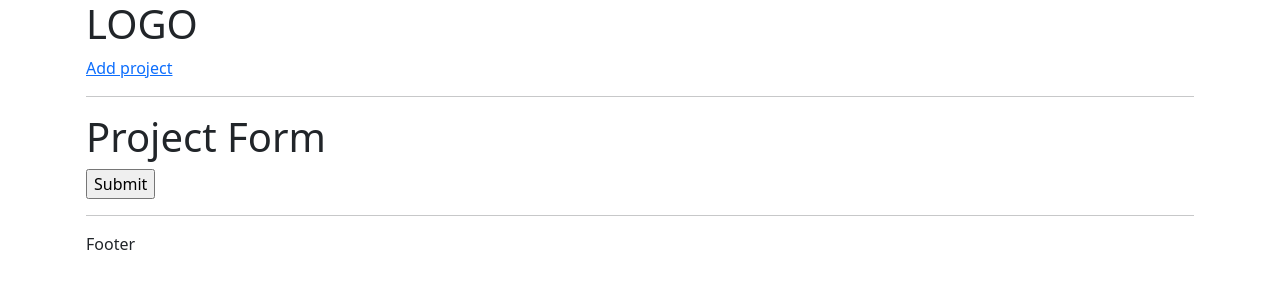
After one commit to shubendu/DevBook, a Django app: page /create-project/ in a window 1280 px wide. The commit adds this page. Shown: the top 300 px of the page. Run offline with Django 3.2, Linux system fonts and the light colour scheme; some libraries are stand-ins or nearby versions.

Commit message:
till 5 oct

```diff
--- /dev/null
+++ b/projects/templates/projects/project-form.html
@@ -0,0 +1,11 @@
+{% extends 'main.html' %}
+
+{% block content %}
+
+<h1>Project Form</h1>
+<form method="POST">
+    {% csrf_token %}
+    <input type="submit">
+</form>
+
+{% endblock %}
--- a/projects/templates/projects/projects.html
+++ b/projects/templates/projects/projects.html
@@ -8,13 +8,13 @@
         <th>ID</th>
         <th>Project</th>
         <th>Prositive votes</th>
-        <th>Ratio</th>
+        <th>Votes</th>
         <th></th>
     </tr>
     {% for project in projects %}
     <tr>
+        <td>{{project.id}}</td>
         <td>{{project.title}}</td>
-        <td>{{project.vote}}</td>
         <td>{{project.vote_total}}</td>
         <td>{{project.vote_ratio}}%</td>
         <td>{{project.created}}</td>
--- a/projects/urls.py
+++ b/projects/urls.py
@@ -4,5 +4,6 @@ from . import views
 
 urlpatterns =[
     path('', views.projects, name="projects"),
-    path('project/<str:pk>', views.project, name="project")
+    path('project/<str:pk>', views.project, name="project"),
+    path('create-project/', views.createProject, name="create-project"),
 ]
--- a/projects/views.py
+++ b/projects/views.py
@@ -13,3 +13,7 @@ def project(request,pk):
     projectObj = Project.objects.get(id=pk)
     tags = projectObj.tags.all()
     return render(request,'projects/single-project.html',{'project':projectObj,'tags':tags})
+
+def createProject(request):
+    context= {}
+    return render(request,'projects/project-form.html',{'context':context})
--- a/templates/navbar.html
+++ b/templates/navbar.html
@@ -1 +1,3 @@
 <h1> LOGO </h1>
+
+<a href="{% url 'create-project' %}">Add project</a>
```
Also changed, not shown: db.sqlite3.
